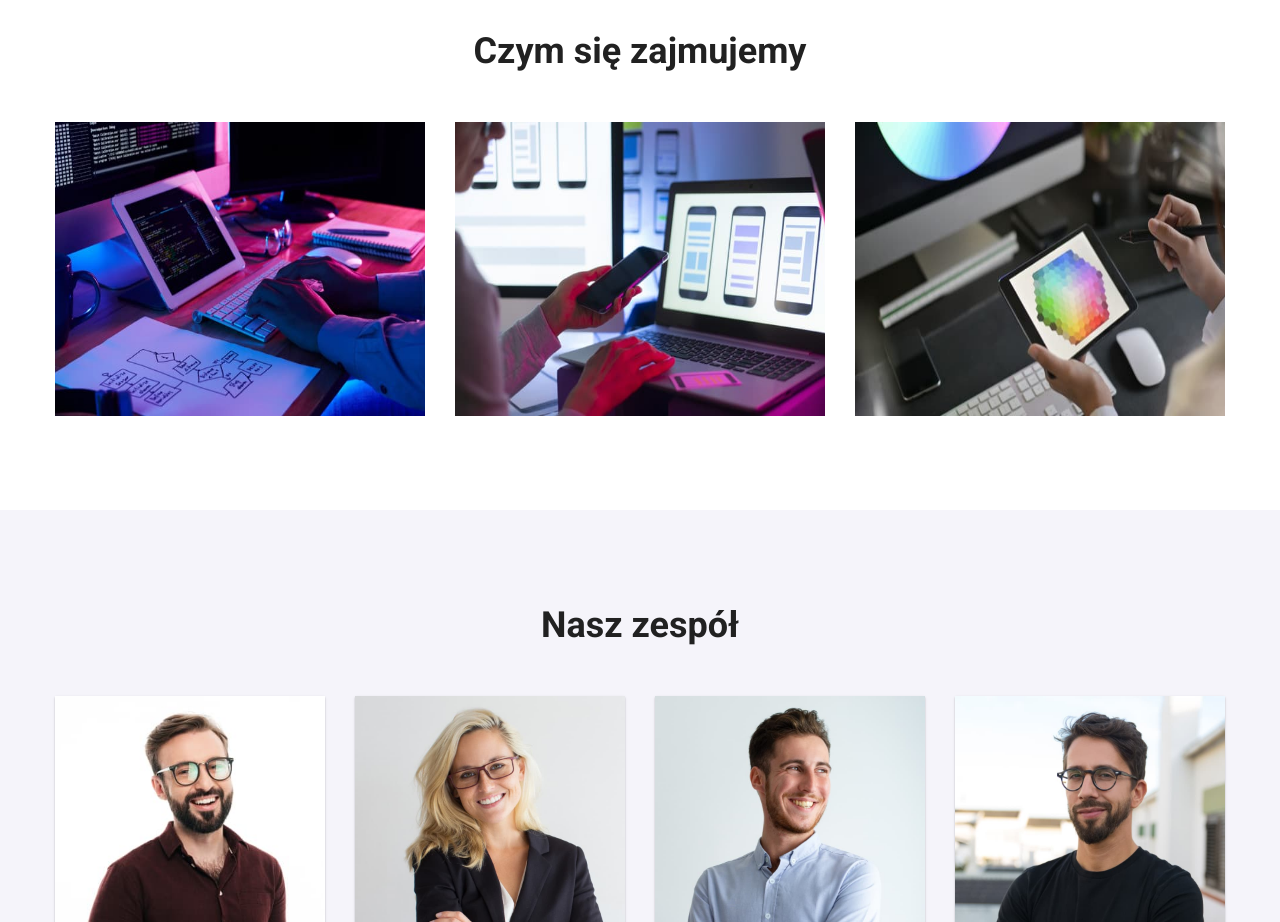
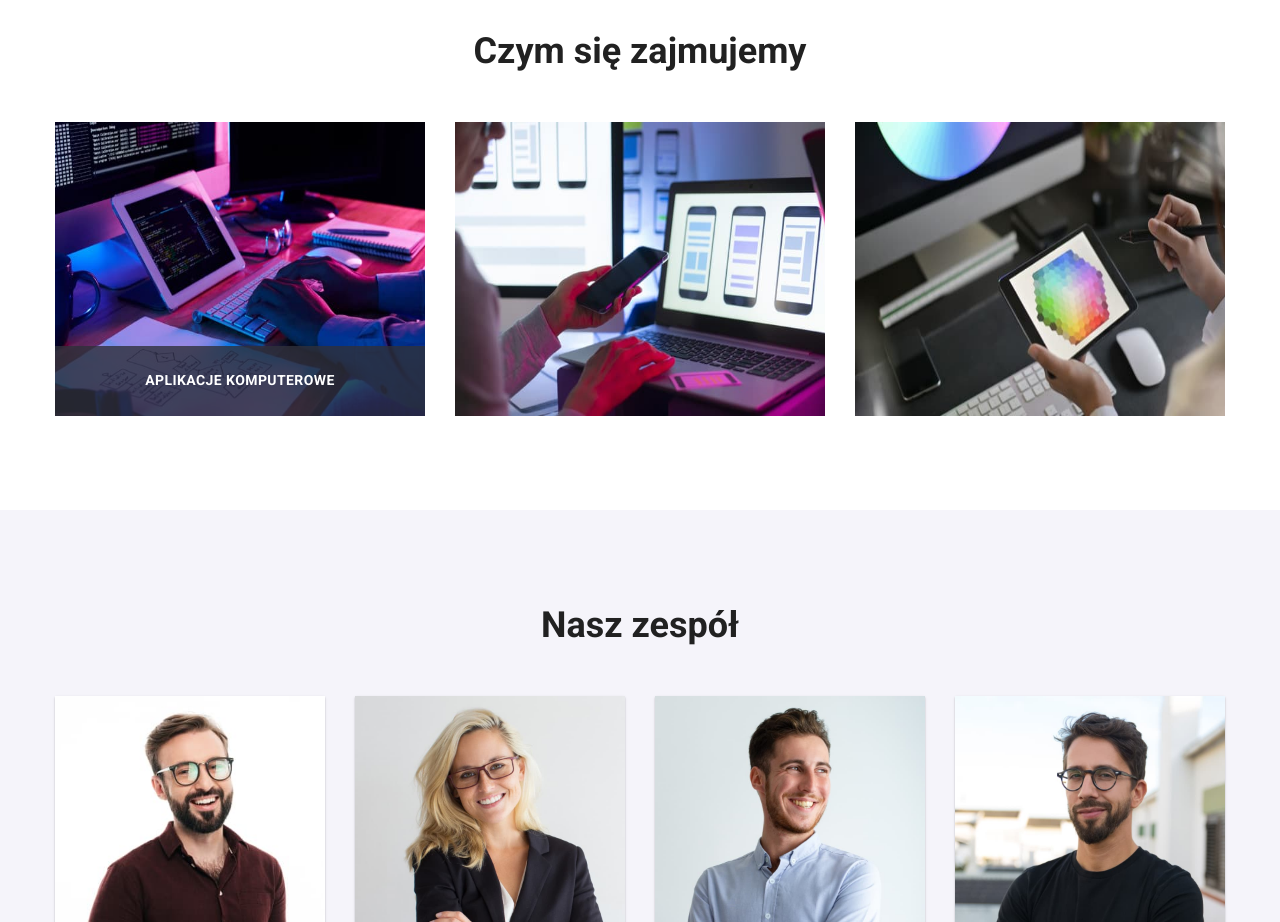
Before and after one commit to pawel-strzelecki/goit-markup-hw-05, a plain HTML site: page index.html in a window 1280 px wide. Shown: the part 1080-2002 px from the top of the page. Drawn offline with nearby package versions, Linux system fonts and the light colour scheme.

Commit message:
updated index and css

```diff
--- a/CSS/styles.css
+++ b/CSS/styles.css
@@ -99,6 +99,10 @@ nav {
   gap: 46px;
 }
 
+.nav-link {
+  transition: color 250ms cubic-bezier(0.4, 0, 0.2, 1);
+}
+
 .contacts {
   font-weight: 500;
   font-size: 14px;
@@ -119,6 +123,7 @@ nav {
   display: flex;
   align-items: center;
   padding-right: 30px;
+  transition: color 250ms cubic-bezier(0.4, 0, 0.2, 1);
 }
 
 .contacts-icon-mail {
@@ -230,15 +235,31 @@ nav {
   padding-top: 50px;
   justify-content: center;
 }
+img {
+  display: block;
+}
 
 .img-list {
+  position: relative;
   list-style: none;
   display: flex;
   gap: 30px;
 }
 
-img {
-  display: block;
+.img-list-caption {
+  position: absolute;
+  width: 370px;
+  bottom: 0;
+  padding: 27px 0;
+  font-weight: 700;
+  font-size: 14px;
+  line-height: 1.14;
+  text-align: center;
+  letter-spacing: 0.03em;
+  text-transform: uppercase;
+  z-index: 1;
+  color: #fff;
+  background-color: rgba(47, 48, 58, 0.8);
 }
 
 .team-section {
@@ -276,6 +297,8 @@ img {
 .social-border:focus {
   background-color: var(--highlight-color);
   color: var(--button-color);
+  transition-property: var(--highlight-color);
+  transition: 250ms cubic-bezier(0.4, 0, 0.2, 1);
 }
 
 .footer-links {
@@ -332,6 +355,7 @@ img {
   border-radius: 4px;
   width: 170px;
   height: 92px;
+  transition: color 250ms cubic-bezier(0.4, 0, 0.2, 1);
 }
 
 .clients-border:hover,
@@ -492,12 +516,12 @@ img {
 
 .backdrop.is-hidden .modal {
   transform: translate(-50%) scale(0);
-  transition: 666ms ease-in-out;
+  transition: 500ms ease-in-out;
 }
 
 .backdrop .modal {
   transform: translate(-50%) scale(1);
-  transition: 666ms ease-in-out;
+  transition: 500ms ease-in-out;
 }
 
 .close-button {
--- a/index.html
+++ b/index.html
@@ -126,6 +126,7 @@
                 width="370"
                 height="294"
               />
+              <p class="img-list-caption">APLIKACJE KOMPUTEROWE</p>
             </li>
             <li>
               <img
```
